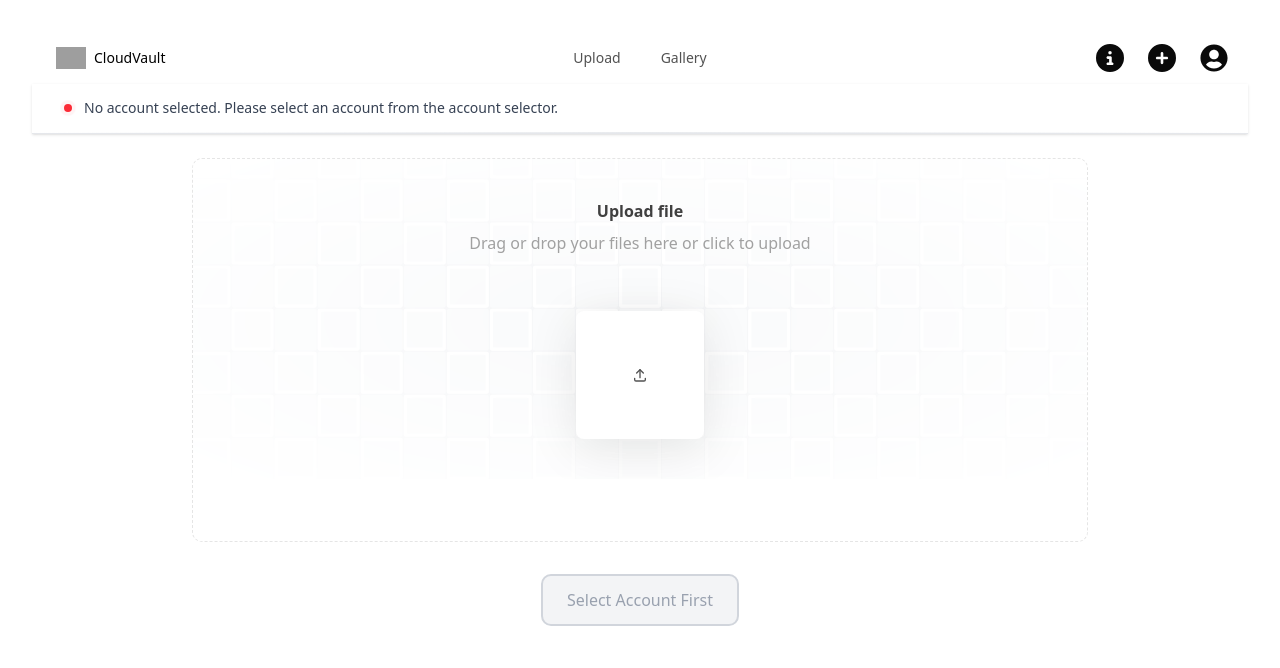
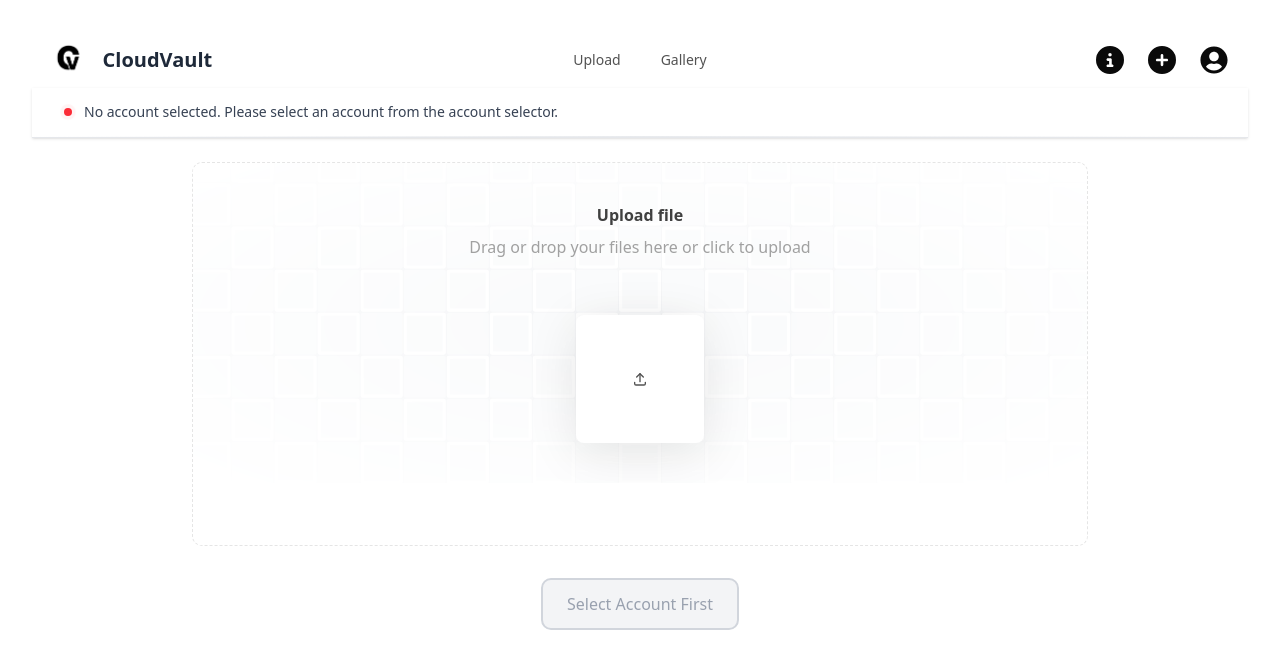
Before and after one commit to omeshapasan2/Cloudinary-Gallery-App, a React (Vite) app: page / in a window 1280 px wide. Shown: the top 668 px of the page. Built offline with nearby package versions, Linux system fonts and the light colour scheme; grey boxes are pictures that could not be loaded.

Commit message:
Logo Update

```diff
--- a/src/components/NavBar.jsx
+++ b/src/components/NavBar.jsx
@@ -4,7 +4,6 @@ import {
   NavBody,
   NavItems,
   MobileNav,
-  NavbarLogo,
   NavbarButton,
   MobileNavHeader,
   MobileNavToggle,
@@ -43,6 +42,8 @@ import {
 import AccountInput from "../components/AccountInput";
 import AccountSelector from "../components/AccountSelector";
 import Guide from "./Guide";
+// Import your logo image
+import logo from "../../public/cv_logo.png";
 
 export function NavBar() {
   const navItems = [
@@ -51,20 +52,31 @@ export function NavBar() {
       link: "/",
     },
     {
-      name: "Gallery", // Fixed typo from "Galllery"
+      name: "Gallery",
       link: "/gallery",
     },
   ];
 
   const [isMobileMenuOpen, setIsMobileMenuOpen] = useState(false);
-  const [showSelector, setShowSelector] = useState(false); // Added missing state
+  const [showSelector, setShowSelector] = useState(false);
 
   return (
     <div className="relative w-full">
       <Navbar>
         {/* Desktop Navigation */}
         <NavBody>
-          <NavbarLogo />
+          {/* Custom Logo */}
+          <div className="flex items-center gap-3">
+            <img
+              src={logo}
+              alt="CloudVault Logo"
+              className="h-10 w-auto" // Increased size
+            />
+            <span className="text-xl font-bold text-gray-800 dark:text-white">
+              CloudVault
+            </span>
+          </div>
+
           <NavItems items={navItems} />
 
           {/* Desktop Action Icons - Hidden on mobile */}
@@ -116,7 +128,18 @@ export function NavBar() {
         {/* Mobile Navigation */}
         <MobileNav>
           <MobileNavHeader>
-            <NavbarLogo />
+            {/* Custom Logo for Mobile */}
+            <div className="flex items-center gap-2">
+              <img
+                src={logo}
+                alt="CloudVault Logo"
+                className="h-8 w-auto" // Increased mobile size
+              />
+              <span className="text-lg font-bold text-gray-800 dark:text-white">
+                CloudVault
+              </span>
+            </div>
+
             <MobileNavToggle
               isOpen={isMobileMenuOpen}
               onClick={() => setIsMobileMenuOpen(!isMobileMenuOpen)}
```
Also changed, not shown: public/cv_logo.png (added).
